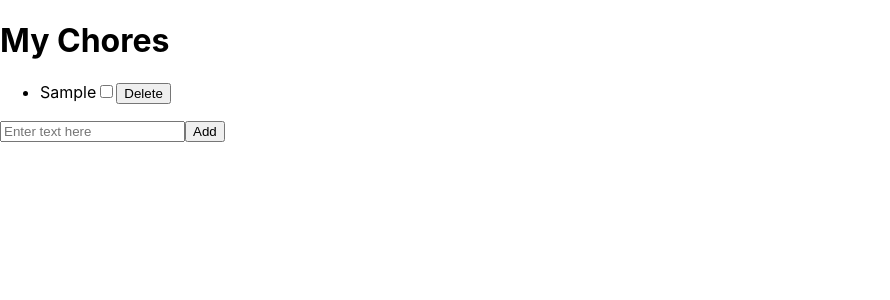
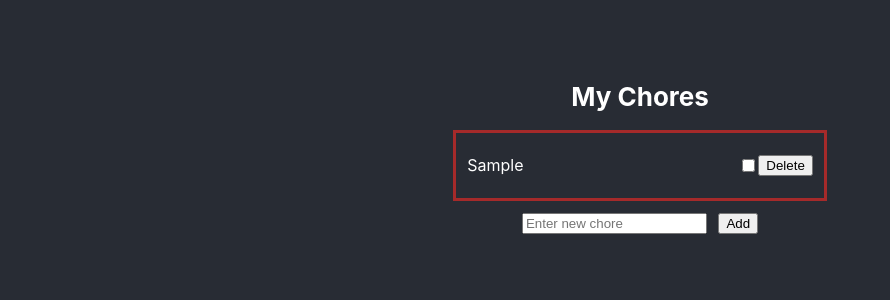
Before and after one commit to lpewton/react-todo-list, a React (Create React App) app in the folder my-app/: page / in a window 1280 px wide. Both pictures are taken after typing "Sample" into the empty fields and a click on the button "Add". Shown: the top 300 px of the page, without its empty margins (0-890 px from the left). Built offline with nearby package versions, Linux system fonts and the light colour scheme.

Commit message:
Style app

```diff
--- a/my-app/src/App.css
+++ b/my-app/src/App.css
@@ -1,5 +1,34 @@
 .App {
   text-align: center;
+  background-color: #282c34;
+  padding: 5%;
+  min-height: 100vh;
+}
+
+.List {
+  border: solid brown;
+  color: white;
+  padding: 1%;
+  width: 30%;
+  margin: 0% auto;
+}
+
+.ListItem {
+  display: flex;
+  margin: 3% 0%;
+  text-align: start;
+}
+
+.TaskName {
+  margin-right: auto;
+}
+
+.NewChore {
+  margin-top: 1%;
+}
+
+.newChoreInput {
+  margin-right: 1%;
 }
 
 .App-logo {
@@ -14,8 +43,6 @@
 }
 
 .App-header {
-  background-color: #282c34;
-  min-height: 100vh;
   display: flex;
   flex-direction: column;
   align-items: center;
--- a/my-app/src/App.js
+++ b/my-app/src/App.js
@@ -1,4 +1,5 @@
 import React, { useState, useEffect } from 'react';
+import './App.css';
 
 function App() {
   const [inputValue, setInputValue] = useState('');
@@ -47,25 +48,30 @@ function App() {
   };
 
   return (
-    <div>
-      <h1>My Chores</h1>
-      <ul>
+    <div className='App'>
+      <h1 className='App-header'>My Chores</h1>
+      <div>
+      <ul className='List'>
         {elements.map((element, index) => (
-          <li key={index}>
+          <li key={index} className='ListItem'>
+            <div className='TaskName'>
             {element}
-            <input
+        </div>
+        <input
           type="checkbox"
         />
             <button onClick={() => deleteElement(index)}>Delete</button>
           </li>
         ))}
       </ul>
-      <div>
+      </div>
+      <div className='NewChore'>
         <input
           type="text"
-          placeholder="Enter text here"
+          placeholder="Enter new chore"
           value={inputValue}
           onChange={handleInputChange}
+          className='newChoreInput'
         />
         <button onClick={addElement}>Add</button>
       </div>
```
